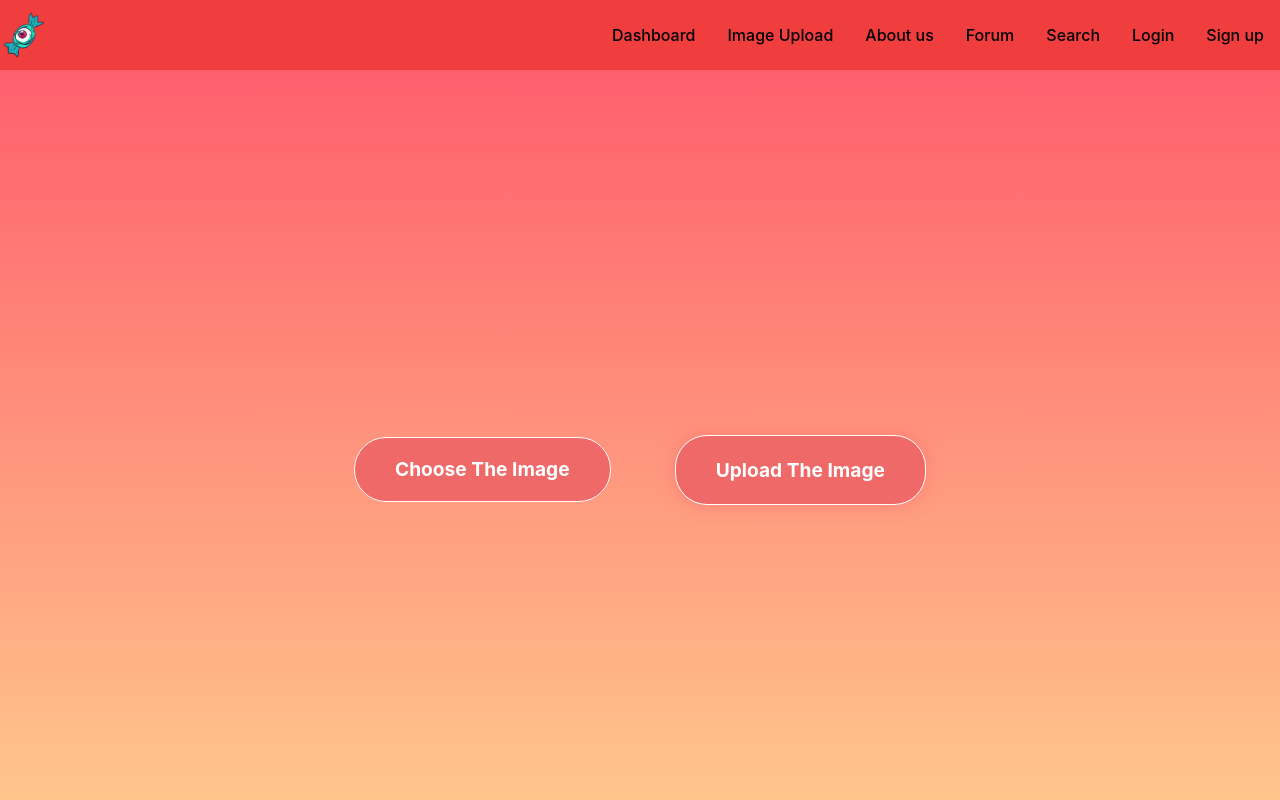
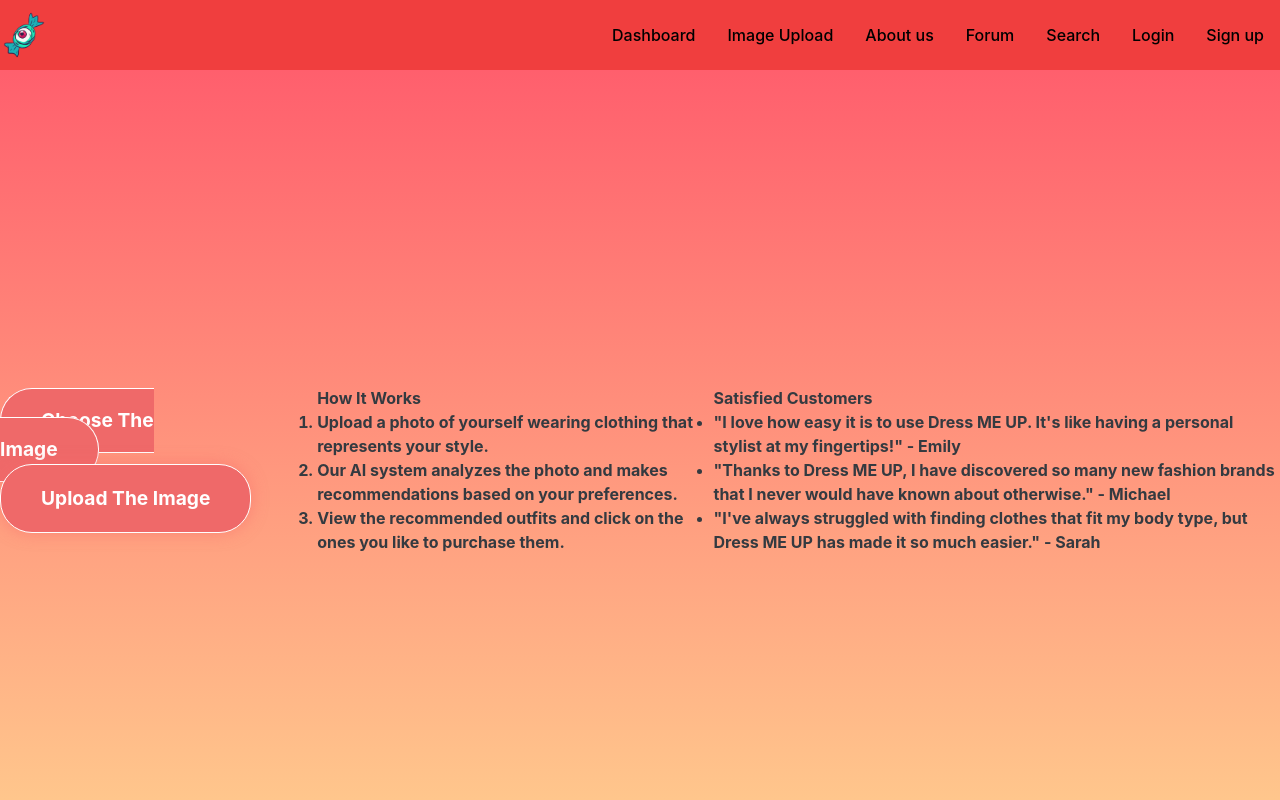
Before and after one commit to 490-Team-MAAKDE/490-Project, a React (Create React App) app in the folder Eye Candy Project/Code Design/Front-End/eye-candy/: page /imageupload in a window 1280 px wide. Shown: the top 800 px of the page. Built offline with nearby package versions, Linux system fonts and the light colour scheme.

Commit message:
adding resources

```diff
--- a/Eye Candy Project/Code Design/Front-End/eye-candy/src/Pages/ImageUpload.js
+++ b/Eye Candy Project/Code Design/Front-End/eye-candy/src/Pages/ImageUpload.js
@@ -56,6 +56,42 @@
         </div>
       </div>
     )}
+    <div className="how-to">
+       <h3>How It Works</h3>
+       <ol>
+         <li>
+           Upload a photo of yourself wearing clothing that represents your
+           style.
+         </li>
+         <li>
+           Our AI system analyzes the photo and makes recommendations based on
+           your preferences.
+         </li>
+         <li>
+           View the recommended outfits and click on the ones you like to
+           purchase them.
+         </li>
+       </ol>
+     </div>
+
+
+     <div className="social-proof">
+       <h3>Satisfied Customers</h3>
+       <ul>
+         <li>
+           "I love how easy it is to use Dress ME UP. It's like having a
+           personal stylist at my fingertips!" - Emily
+         </li>
+         <li>
+           "Thanks to Dress ME UP, I have discovered so many new fashion brands
+           that I never would have known about otherwise." - Michael
+         </li>
+         <li>
+           "I've always struggled with finding clothes that fit my body type,
+           but Dress ME UP has made it so much easier." - Sarah
+         </li>
+       </ul>
+     </div>
     </div>
   );
 };
```
